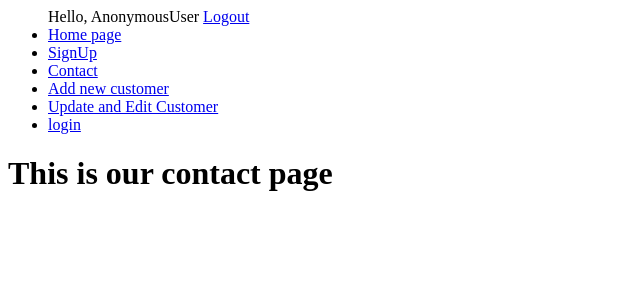
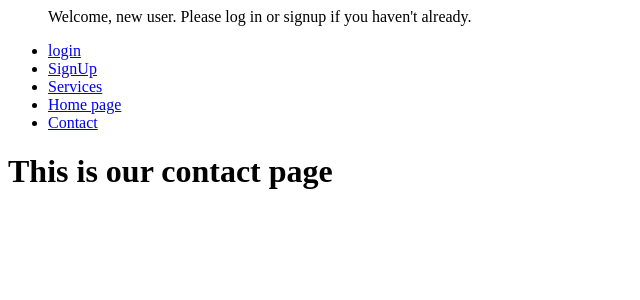
Before and after one commit to YazanKirresh/MadaTask, a Django app: page /contact/ in a window 1280 px wide. Shown: the top 300 px of the page, without its empty margins (0-640 px from the left). Run offline with Django 3.2, Linux system fonts and the light colour scheme.

Commit message:
Edited some functionalites and fixed the navbar

```diff
--- a/madaTask/articles/views.py
+++ b/madaTask/articles/views.py
@@ -42,7 +42,7 @@ def login_view(request):
             if 'next' in request.POST: # redirect to the page that sent the user to the login page
                 return redirect(request.POST.get('next'))
             else:
-                return redirect("servicelist.html")
+                return redirect("display_servicess")
     else:
         form = AuthenticationForm()
     return render(request,"login.html",{'form': form})
--- a/madaTask/templates/navbar.html
+++ b/madaTask/templates/navbar.html
@@ -1,13 +1,21 @@
 <nav>
     <ul>
-        <span id="hello-msg">Hello, {{request.user}} </span>
-        <span><a href="{% url 'logout' %}">Logout</a></span>
+        {% if user.is_authenticated %}
+            <span id="hello-msg">Hello, {{request.user}} </span>
+            <span><a href="{% url 'logout' %}">Logout</a></span>
+        {% else %}
+            <p>Welcome, new user. Please log in or signup if you haven't already.</p>
+            <li><a href = "{% url 'login_view'%}"> login </a></li>
+            <li><a href = "{% url 'signup_view'%}"> SignUp </a></li>
+        {% endif %}
+        <li><a href = "{% url 'display_servicess'%}"> Services </a></li>
         <li><a href = "{% url 'home'%}"> Home page </a></li>
-        <li><a href = "{% url 'signup_view'%}"> SignUp </a></li>
         <li><a href = "{% url 'contact_view'%}"> Contact </a></li>
-        <li><a href = "{% url 'customer_register'%}"> Add new customer </a></li>
-        <li><a href = "{% url 'display_customers'%}"> Update and Edit Customer </a></li>
-        <li><a href = "{% url 'login_view'%}"> login </a></li>
+        {% if request.user.is_staff %}
+            <li><a href = "{% url 'customer_register'%}"> Add new customer </a></li>
+            <li><a href = "{% url 'display_customers'%}"> Update and Edit Customer </a></li>
+        {% endif %}
+
 
     </ul>
 </nav>
```
